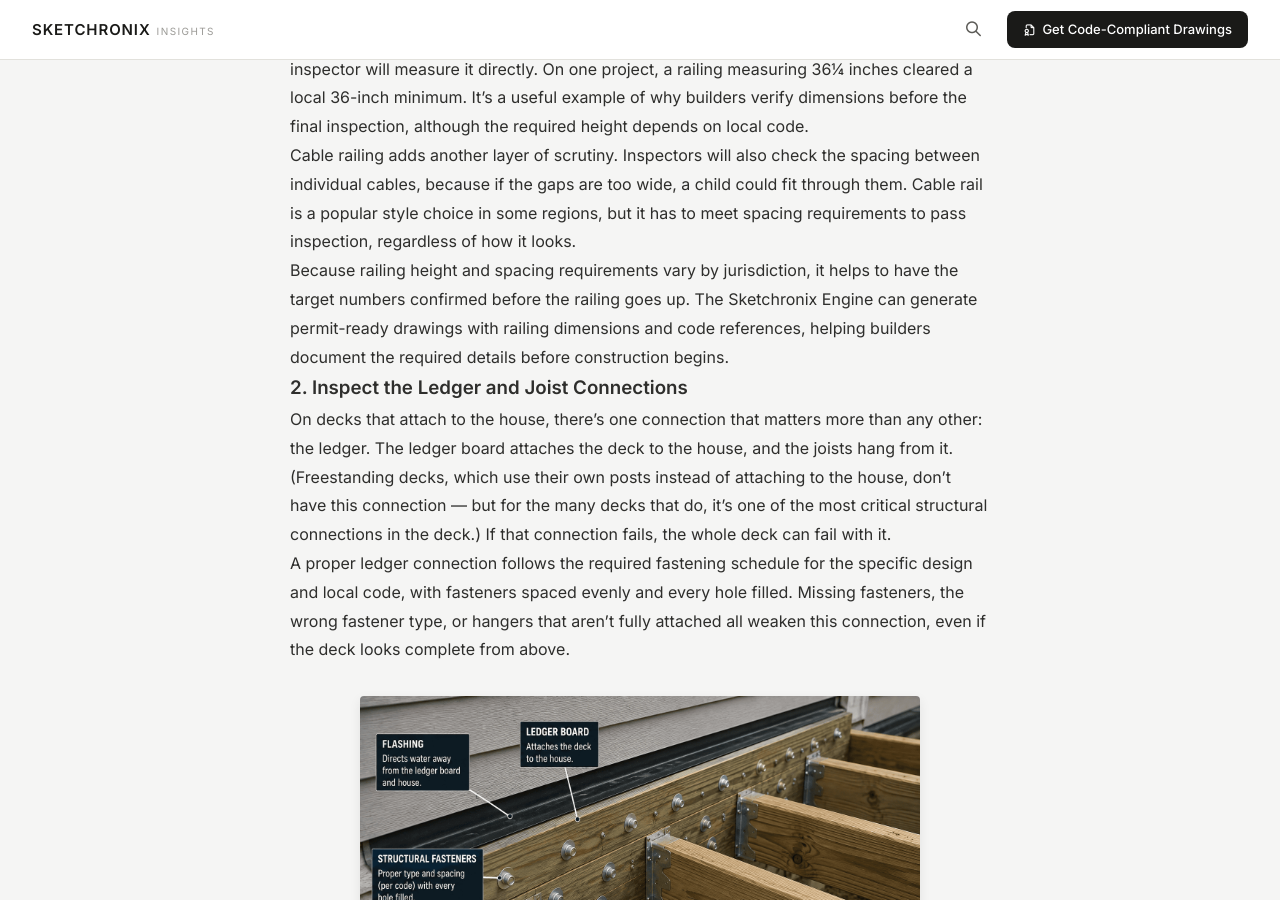
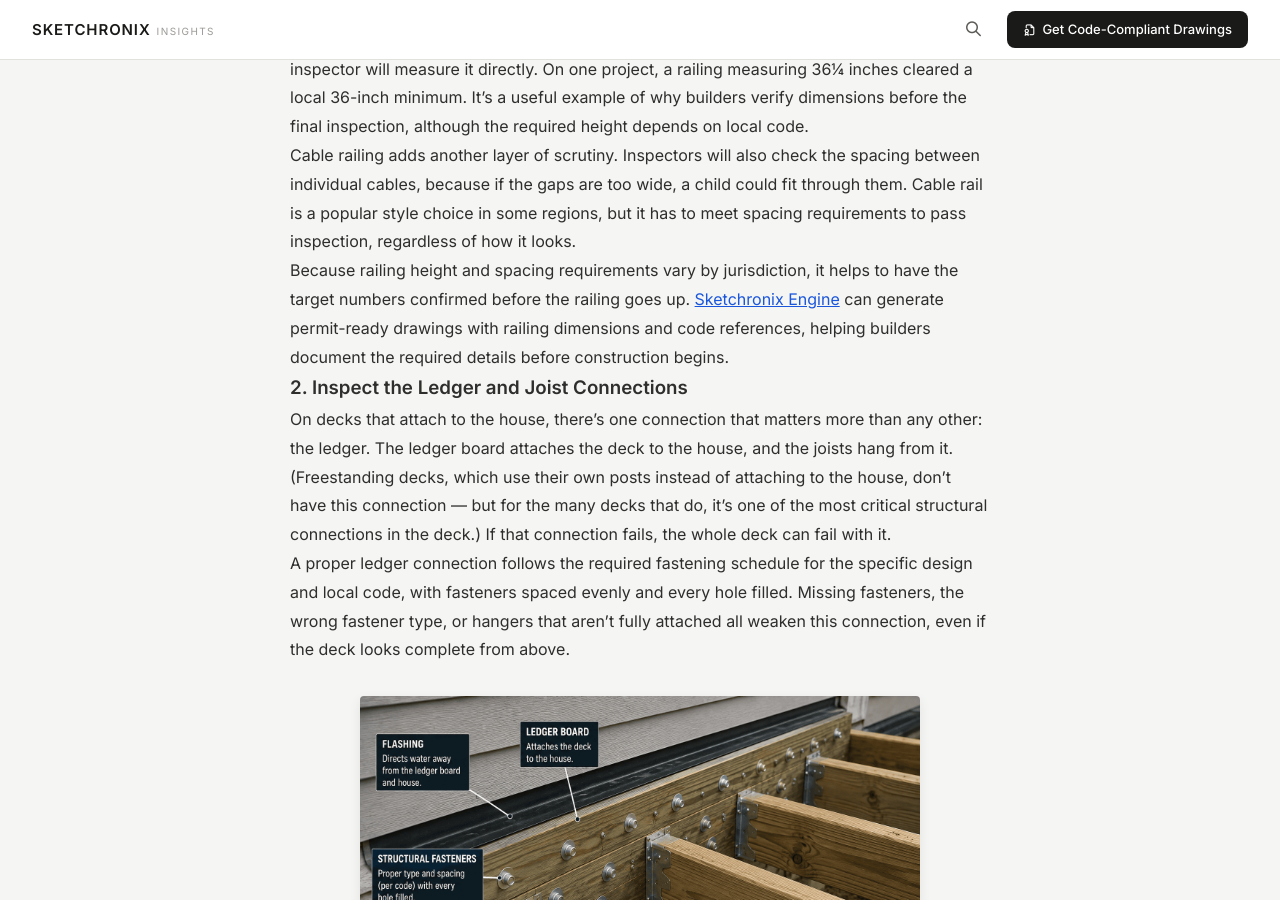
Before and after one commit to sketchronixx/blog, a Jekyll site: the page built from _posts/2026-08-01-five-checks-before-any-deck-is-finished.md, in a window 1280 px wide and 900 px high, scrolled down 1136 px. Built offline with Jekyll 4.4.1, drawn with Linux system fonts in a browser that asks for light colours.

Commit message:
Update 2026-08-01-five-checks-before-any-deck-is-finished.md

```diff
--- a/_posts/2026-08-01-five-checks-before-any-deck-is-finished.md
+++ b/_posts/2026-08-01-five-checks-before-any-deck-is-finished.md
@@ -18,7 +18,7 @@ Height matters too. Local building codes typically set a minimum railing height,
 
 Cable railing adds another layer of scrutiny. Inspectors will also check the spacing between individual cables, because if the gaps are too wide, a child could fit through them. Cable rail is a popular style choice in some regions, but it has to meet spacing requirements to pass inspection, regardless of how it looks.
 
-Because railing height and spacing requirements vary by jurisdiction, it helps to have the target numbers confirmed before the railing goes up. The Sketchronix Engine can generate permit-ready drawings with railing dimensions and code references, helping builders document the required details before construction begins.
+Because railing height and spacing requirements vary by jurisdiction, it helps to have the target numbers confirmed before the railing goes up.  <a href="https://sketchronix.com/#builder" style="color:#1a56db; text-decoration:underline;">Sketchronix Engine</a>  can generate permit-ready drawings with railing dimensions and code references, helping builders document the required details before construction begins.
 
 ### 2. Inspect the Ledger and Joist Connections
 
```
